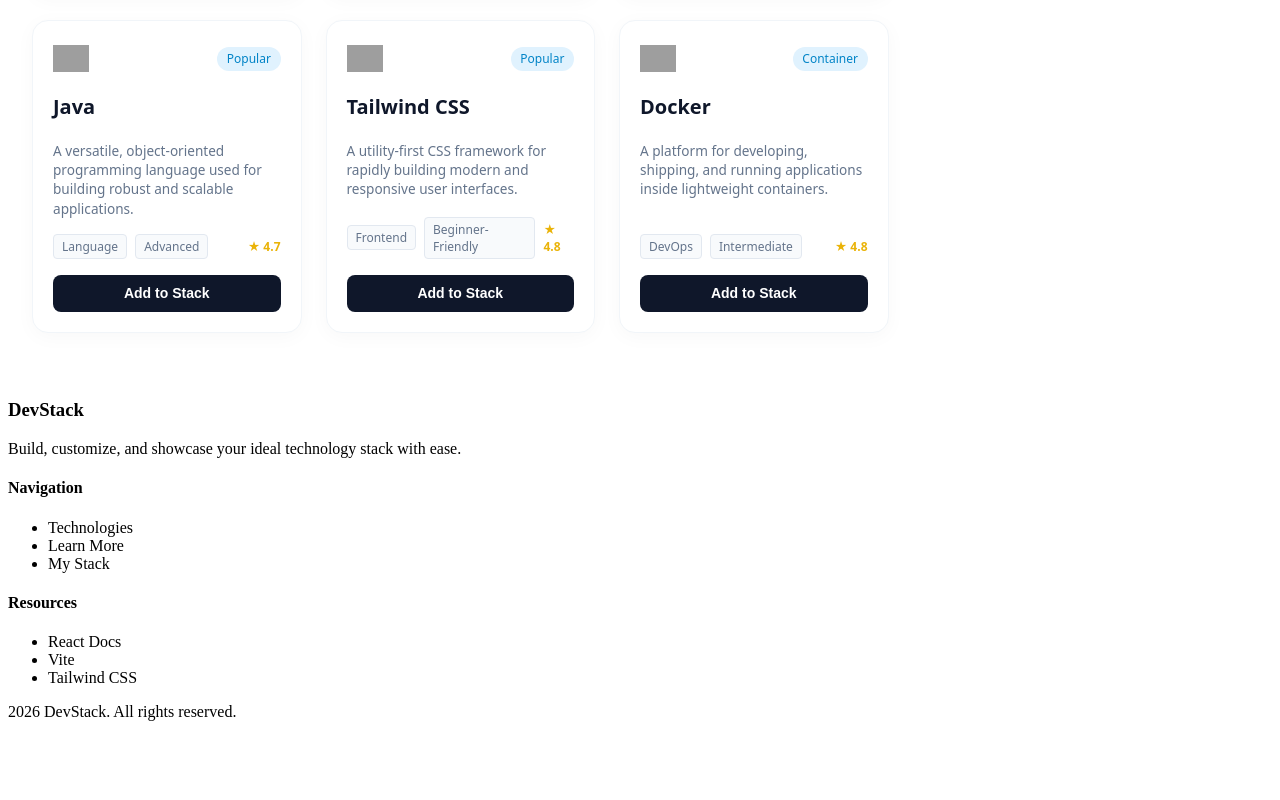
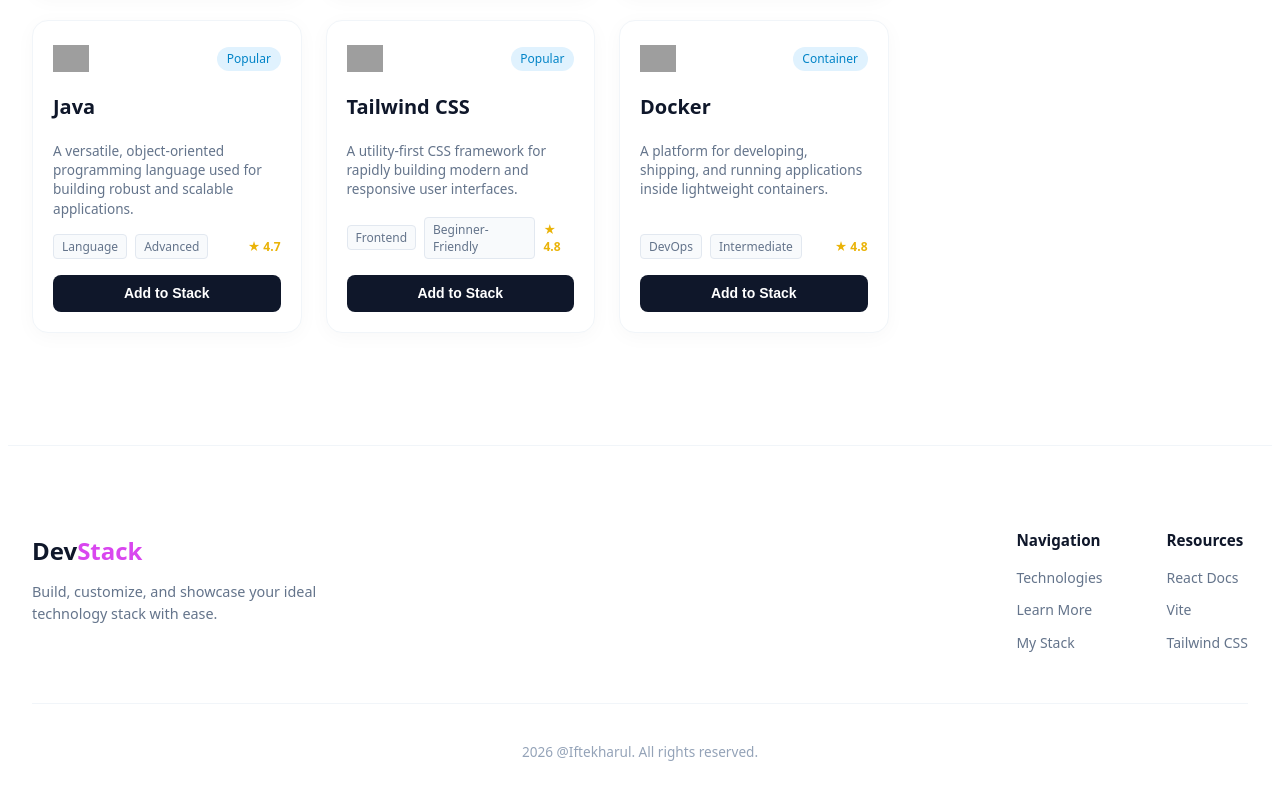
Before and after one commit to Iftekharul778/My_DevStack-A05-DevStack, a React (Vite) app: page / in a window 1280 px wide. Shown: the part 1777-2577 px from the top of the page. Before the commit the page ends 2514 px from the top, so only its background shows below. Built offline with nearby package versions, Linux system fonts and the light colour scheme; grey boxes are pictures that could not be loaded.

Commit message:
update app.css file for Footer

```diff
--- a/src/App.css
+++ b/src/App.css
@@ -415,3 +415,100 @@
   width: 20px;
   height: 20px;
 }
+
+/* =====Footer Styles===== */
+
+.footer-section {
+  background-color: #ffffff;
+  border-top: 1px solid #f1f5f9;
+  padding: 4rem 1.5rem 2rem;
+  margin-top: 4rem;
+  color: #64748b;
+  font-family: system-ui, -apple-system, sans-serif;
+}
+
+.footer-container {
+  max-width: 1280px;
+  margin: 0 auto;
+}
+
+.footer-top {
+  display: flex;
+  flex-wrap: wrap;
+  justify-content: space-between;
+  gap: 2rem;
+  padding-bottom: 2.5rem;
+  border-bottom: 1px solid #f1f5f9;
+}
+
+.footer-brand {
+  max-width: 320px;
+}
+
+.footer-logo {
+  font-size: 1.5rem;
+  font-weight: 800;
+  color: #0f172a;
+  margin-bottom: 0.75rem;
+}
+
+.footer-logo .highlight {
+  color: #d946ef;
+}
+
+.footer-desc {
+  font-size: 0.9rem;
+  line-height: 1.5;
+  color: #64748b;
+}
+
+.footer-links-group {
+  display: flex;
+  gap: 4rem;
+}
+
+.footer-column h4.footer-heading {
+  font-size: 0.95rem;
+  font-weight: 700;
+  color: #0f172a;
+  margin-bottom: 1rem;
+}
+
+.footer-column ul {
+  list-style: none;
+  padding: 0;
+  margin: 0;
+}
+
+.footer-column li {
+  margin-bottom: 0.65rem;
+}
+
+.footer-column a {
+  color: #64748b;
+  text-decoration: none;
+  font-size: 0.875rem;
+  transition: color 0.2s ease;
+}
+
+.footer-column a:hover {
+  color: #d946ef;
+}
+
+.footer-bottom {
+  padding-top: 1.5rem;
+  text-align: center;
+  font-size: 0.85rem;
+  color: #94a3b8;
+}
+
+
+@media (max-width: 640px) {
+  .footer-top {
+    flex-direction: column;
+  }
+
+  .footer-links-group {
+    gap: 2rem;
+  }
+}
--- a/src/components/Footer.tsx
+++ b/src/components/Footer.tsx
@@ -35,7 +35,7 @@
         </div>
 
         <div className="footer-bottom">
-          <p> {new Date().getFullYear()} DevStack. All rights reserved.</p>
+          <p> {new Date().getFullYear()} @Iftekharul. All rights reserved.</p>
         </div>
       </div>
     </footer>
```
